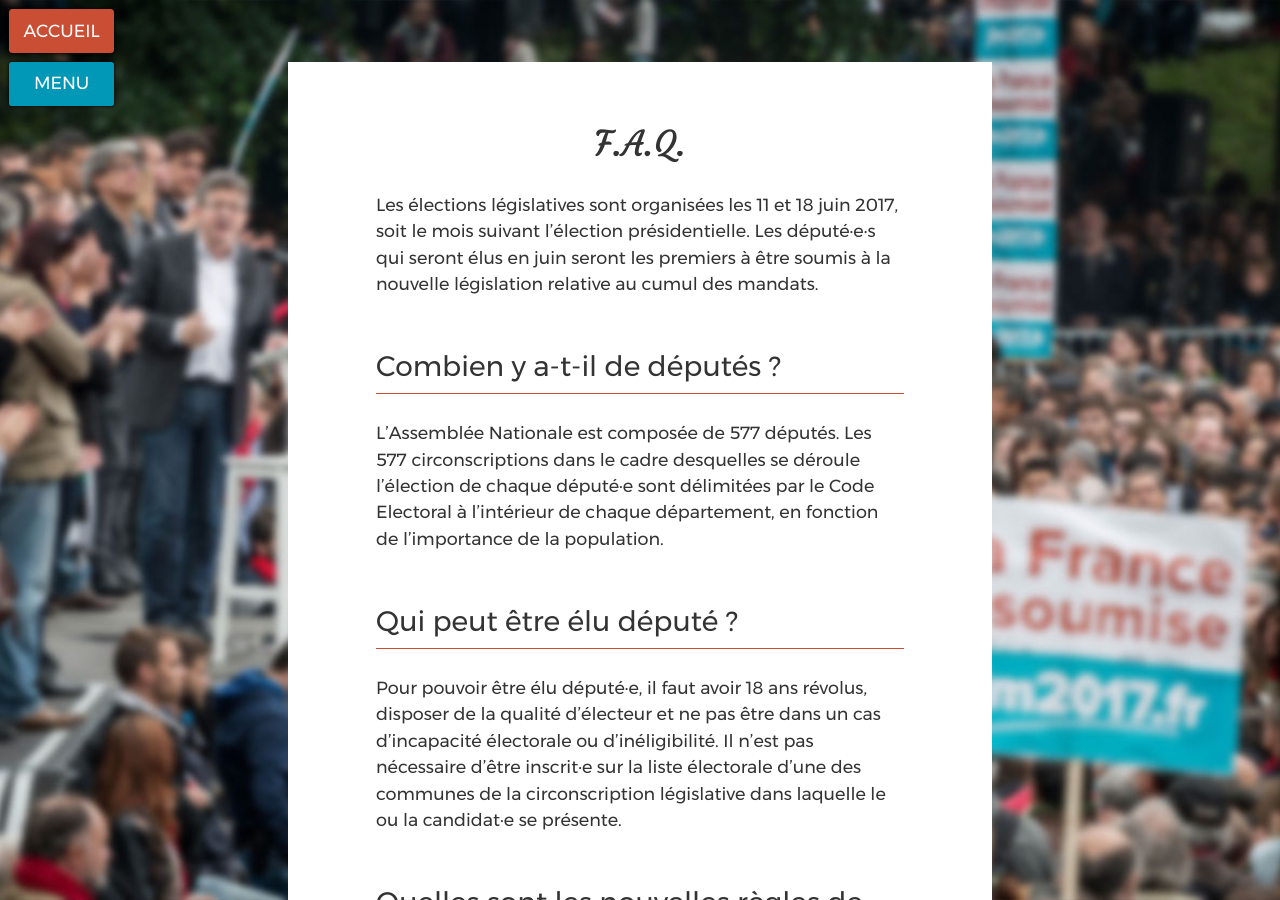
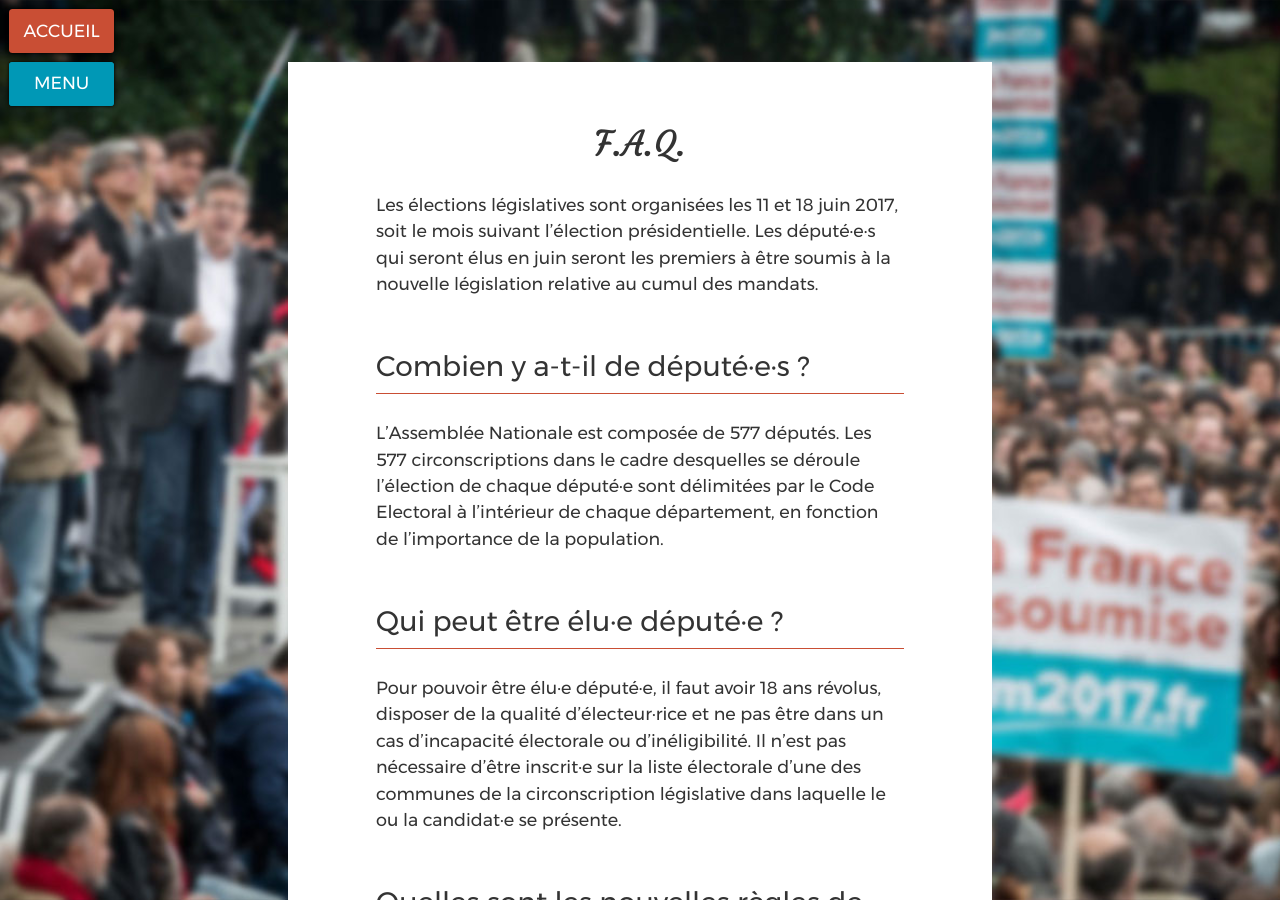
Before and after one commit to ryuran/kitcampagne.fi, a Jekyll site: the page built from _cat_legislatives2017/faq.md, in a window 1280 px wide and 900 px high. Built offline with Jekyll 4.4.1, drawn with Linux system fonts in a browser that asks for light colours.

Commit message:
Update faq.md

```diff
--- a/_cat_legislatives2017/faq.md
+++ b/_cat_legislatives2017/faq.md
@@ -9,11 +9,11 @@ sortinglabel: legi-l1
 
 Les élections législatives sont organisées les 11 et 18 juin 2017, soit le mois suivant l’élection présidentielle. Les député·e·s qui seront élus en juin seront les premiers à être soumis à la nouvelle législation relative au cumul des mandats.
 
-## Combien y a-t-il de députés ?
+## Combien y a-t-il de député·e·s ?
 L’Assemblée Nationale est composée de 577 députés. Les 577 circonscriptions dans le cadre desquelles se déroule l’élection de chaque député·e sont délimitées par le Code Electoral à l’intérieur de chaque département, en fonction de l’importance de la population.
 
-## Qui peut être élu député ?
-Pour pouvoir être élu député·e, il faut avoir 18 ans révolus, disposer de la qualité d’électeur et ne pas être dans un cas d’incapacité électorale ou d’inéligibilité. Il n’est pas nécessaire d’être inscrit·e sur la liste électorale d’une des communes de la circonscription législative dans laquelle le ou la candidat·e se présente.
+## Qui peut être élu·e député·e ?
+Pour pouvoir être élu·e député·e, il faut avoir 18 ans révolus, disposer de la qualité d’électeur·rice et ne pas être dans un cas d’incapacité électorale ou d’inéligibilité. Il n’est pas nécessaire d’être inscrit·e sur la liste électorale d’une des communes de la circonscription législative dans laquelle le ou la candidat·e se présente.
 
 ## Quelles sont les nouvelles règles de non-cumul des mandats ?
 Les lois du 14 février 2014 interdisant le cumul des mandats élargissent, à compter des élections législatives de juin 2017, la liste des fonctions incompatibles avec le mandat de député·e.
```
